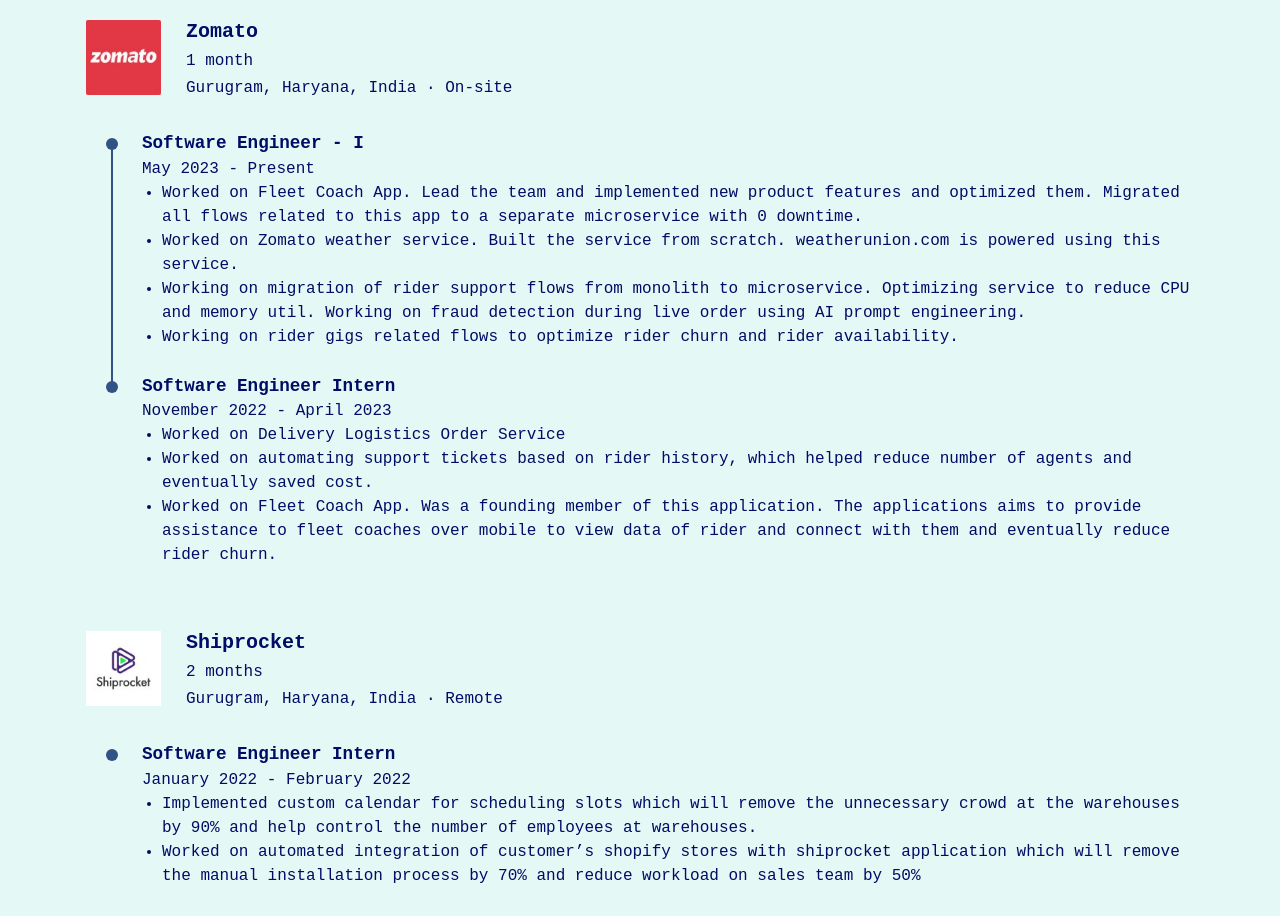
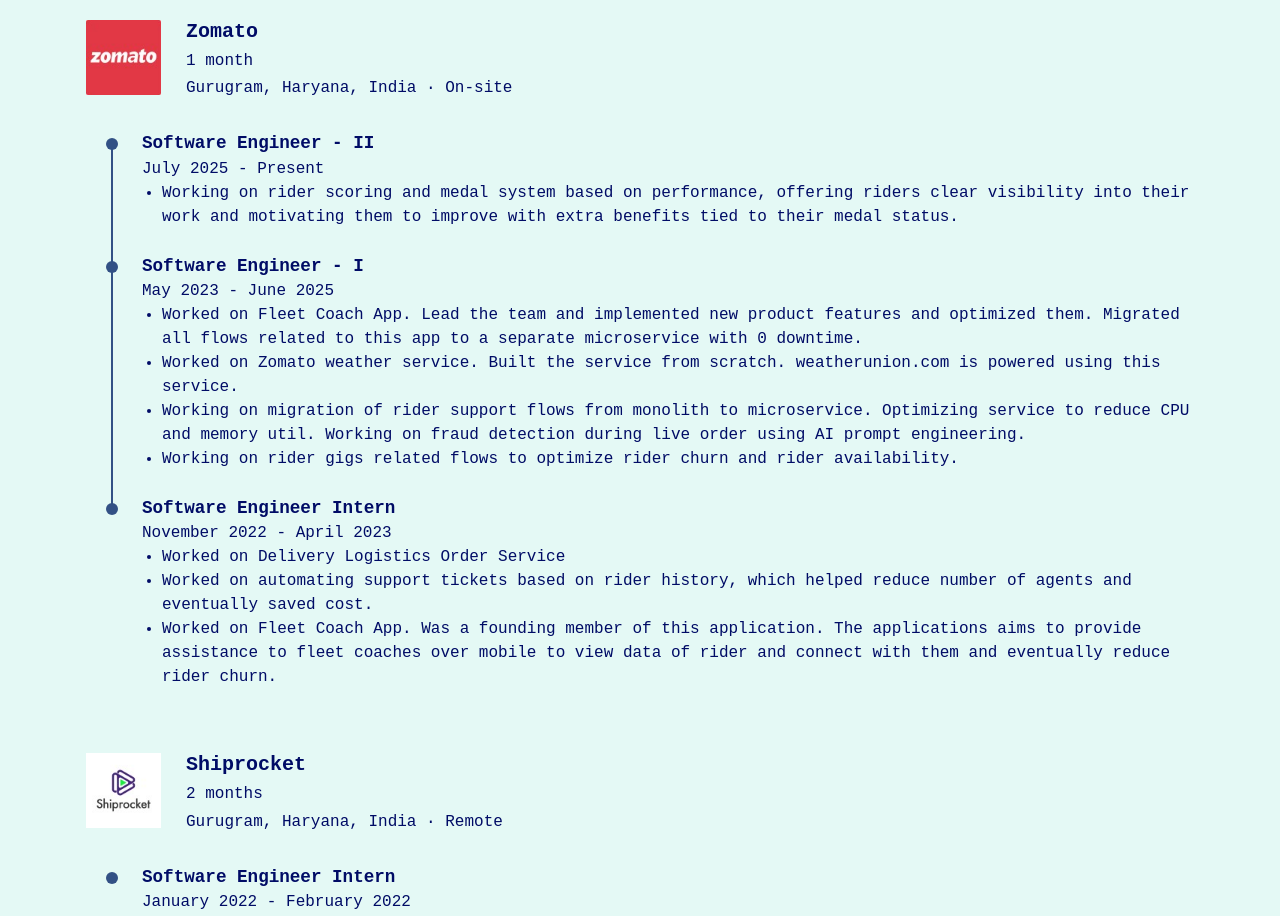
Before and after one commit to jindal2209/mysite, a React (Create React App) app: page / in a window 1280 px wide. Shown: the part 1220-2136 px from the top of the page. Built offline with nearby package versions, Linux system fonts and the light colour scheme.

Commit message:
update experience

```diff
--- a/package.json
+++ b/package.json
@@ -12,7 +12,7 @@
     "emailjs-com": "^3.1.0",
     "react": "^17.0.2",
     "react-dom": "^17.0.2",
-    "react-scripts": "4.0.3",
+    "react-scripts": "^5.0.1",
     "web-vitals": "^1.1.2"
   },
   "scripts": {
@@ -42,6 +42,6 @@
     ]
   },
   "devDependencies": {
-    "gh-pages": "^3.2.3"
+    "gh-pages": "^6.3.0"
   }
 }
--- a/src/components/about/about.js
+++ b/src/components/about/about.js
@@ -29,7 +29,7 @@
               target="_blank"
               rel="noreferrer"
             >
-              <img src={process.env.PUBLIC_URL + "/topmate.png"} width="50em" height="50em" />
+              <img src={process.env.PUBLIC_URL + "/topmate.png"} width="50em" height="50em" alt='img' />
             </a>
             {profilesData.map((val, key) => (
               <a
--- a/src/components/experience/experience_data.js
+++ b/src/components/experience/experience_data.js
@@ -9,10 +9,20 @@
     },
     positions: [
       {
+        name: "Software Engineer - II",
+        duration: {
+          start_date: new Date(2025, 6),
+          end_date: new Date()
+        },
+        description: [
+          "Working on rider scoring and medal system based on performance, offering riders clear visibility into their work and motivating them to improve with extra benefits tied to their medal status."
+        ]
+      },
+      {
         name: "Software Engineer - I",
         duration: {
           start_date: new Date(2023, 4),
-          end_date: new Date()
+          end_date: new Date(2025, 5)
         },
         description: [
           "Worked on Fleet Coach App. Lead the team and implemented new product features and optimized them. Migrated all flows related to this app to a separate microservice with 0 downtime.",
```
Also changed, not shown: 1 other file (tests, documents, lock files or other folders).
